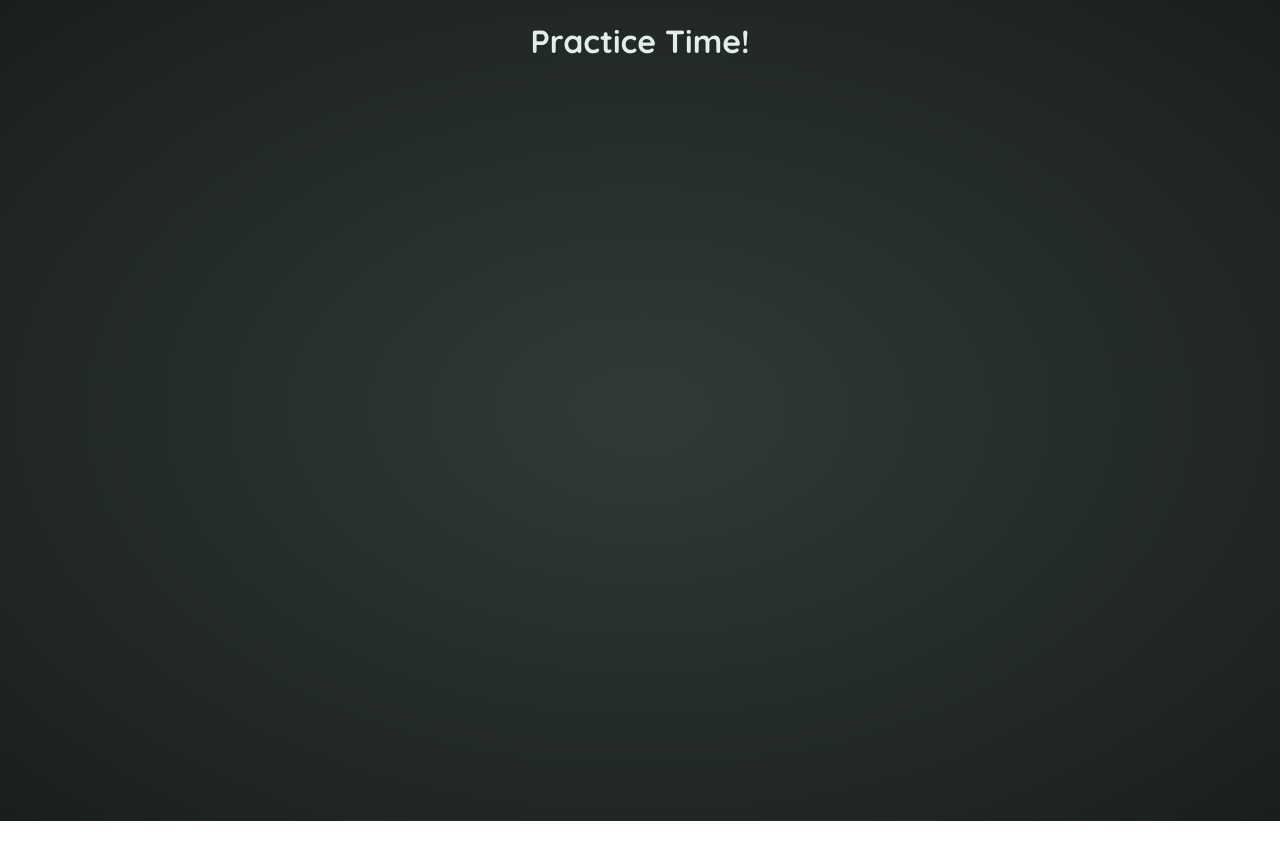
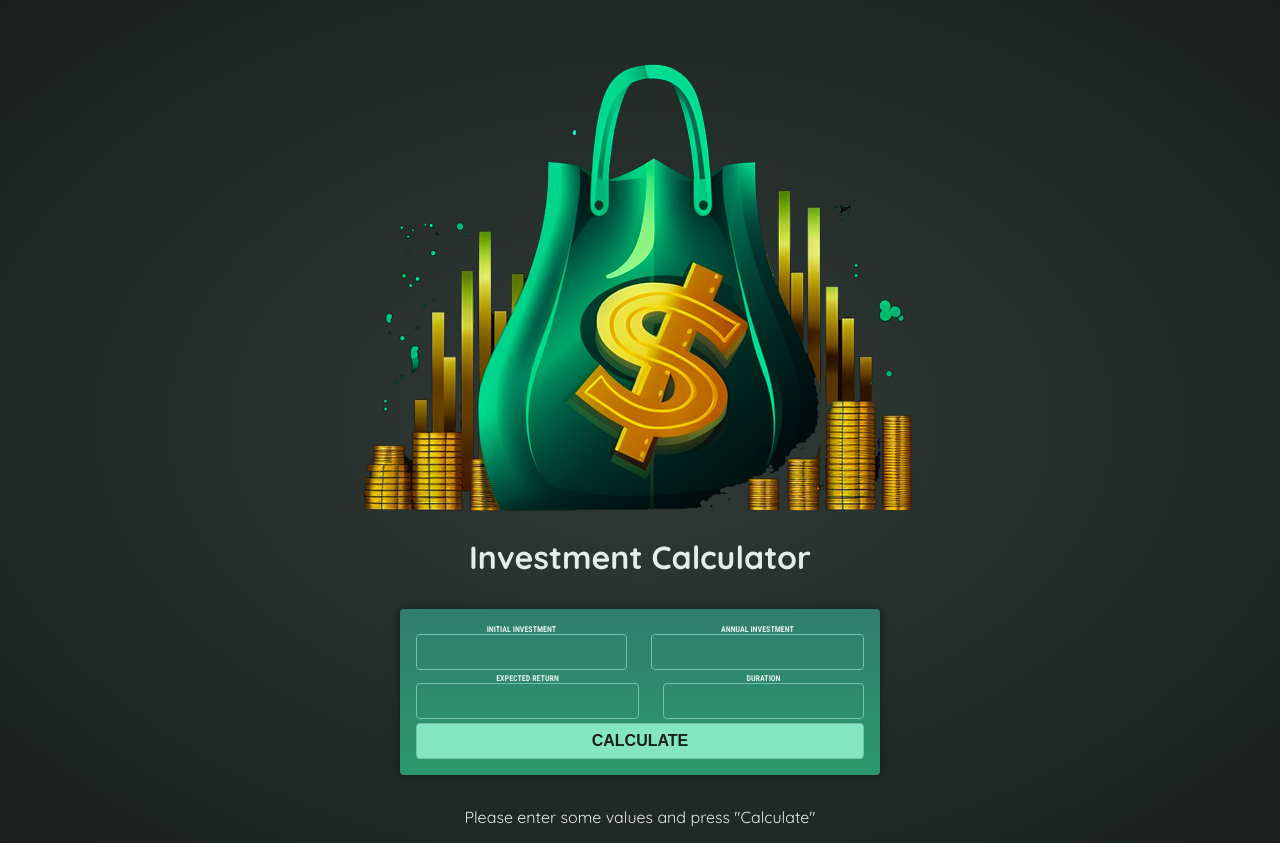
Before and after one commit to DavidMoritz/tutorial-investment-app, an Angular app: page / in a window 1280 px wide. Before the commit the page ends 821 px from the top, so only its background shows below. Built offline with nearby package versions, Linux system fonts and the light colour scheme.

Commit message:
build the logic and output

```diff
--- a/src/app/app.component.html
+++ b/src/app/app.component.html
@@ -1 +1,9 @@
-<h1 class="center">Practice Time!</h1>
+<div class="center">
+  <app-header />
+  <app-user-input (calculate)="handleClickCalculate($event)" />
+  @if(investmentResults) {
+  <app-investment-results [results]="investmentResults" />
+  } @else {
+  <p>Please enter some values and press "Calculate"</p>
+  }
+</div>
--- a/src/app/app.component.ts
+++ b/src/app/app.component.ts
@@ -1,8 +1,22 @@
 import { Component } from '@angular/core';
+import { HeaderComponent } from './header/header.component';
+import {
+  InvestmentResultsComponent,
+  InvestmentResultsData
+} from './investment-results/investment-results.component';
+import { InvestmentDetails, UserInputComponent } from './user-input/user-input.component';
+import { calculateInvestmentResults } from '../investment-results';
 
 @Component({
   selector: 'app-root',
   standalone: true,
   templateUrl: './app.component.html',
+  imports: [HeaderComponent, InvestmentResultsComponent, UserInputComponent]
 })
-export class AppComponent {}
+export class AppComponent {
+  investmentResults?: InvestmentResultsData[];
+
+  handleClickCalculate(details: InvestmentDetails) {
+    this.investmentResults = calculateInvestmentResults(details);
+  }
+}
--- a/src/app/header/header.component.html
+++ b/src/app/header/header.component.html
@@ -1 +1,2 @@
-<p>header works!</p>
+<img src="investment-calculator-logo.png" alt="bag o' money" />
+<h1>Investment Calculator</h1>
--- a/src/app/investment-results/investment-results.component.html
+++ b/src/app/investment-results/investment-results.component.html
@@ -1 +1,22 @@
-<p>investment-results works!</p>
+<table>
+  <thead>
+    <tr>
+      <th>Year</th>
+      <th>Investment Value</th>
+      <th>Interest(Year)</th>
+      <th>Total Interest</th>
+      <th>Invested Capital</th>
+    </tr>
+  </thead>
+  <tbody>
+    @for(result of results(); track result.year) {
+    <tr>
+      <td>{{ result.year }}</td>
+      <td>{{ result.valueEndOfYear | currency }}</td>
+      <td>{{ result.interest | currency }}</td>
+      <td>{{ result.totalInterest | currency }}</td>
+      <td>{{ result.totalAmountInvested | currency }}</td>
+    </tr>
+    }
+  </tbody>
+</table>
--- a/src/app/investment-results/investment-results.component.ts
+++ b/src/app/investment-results/investment-results.component.ts
@@ -1,12 +1,21 @@
-import { Component } from '@angular/core';
+import { CurrencyPipe } from '@angular/common';
+import { Component, input } from '@angular/core';
 
+export interface InvestmentResultsData {
+  year: number;
+  interest: number;
+  valueEndOfYear: number;
+  annualInvestment: number;
+  totalInterest: number;
+  totalAmountInvested: number;
+}
 @Component({
   selector: 'app-investment-results',
   standalone: true,
-  imports: [],
+  imports: [CurrencyPipe],
   templateUrl: './investment-results.component.html',
   styleUrl: './investment-results.component.css'
 })
 export class InvestmentResultsComponent {
-
+  results = input.required<InvestmentResultsData[]>();
 }
--- a/src/app/user-input/user-input.component.html
+++ b/src/app/user-input/user-input.component.html
@@ -1 +1,23 @@
-<p>user-input works!</p>
+<form>
+  <div class="input-group">
+    <label>
+      initial investment
+      <input type="number" name="initial-investment" [(ngModel)]="initialInvestmentInput" />
+    </label>
+
+    <label>
+      annual investment
+      <input type="number" name="annual-investment" [(ngModel)]="annualInvestmentInput" />
+    </label>
+  </div>
+  <div class="input-group">
+    <label>
+      expected return
+      <input type="number" name="expected-return" [(ngModel)]="expectedReturnInput" />
+    </label>
+
+    <label> duration <input type="number" name="duration" [(ngModel)]="durationInput" /> </label>
+  </div>
+
+  <button (click)="onPressCalculate()">Calculate</button>
+</form>
--- a/src/app/user-input/user-input.component.ts
+++ b/src/app/user-input/user-input.component.ts
@@ -1,12 +1,32 @@
-import { Component } from '@angular/core';
+import { Component, output, signal } from '@angular/core';
+import { FormsModule } from '@angular/forms';
 
+export interface InvestmentDetails {
+  initialInvestment: number;
+  duration: number;
+  expectedReturn: number;
+  annualInvestment: number;
+}
 @Component({
   selector: 'app-user-input',
   standalone: true,
-  imports: [],
+  imports: [FormsModule],
   templateUrl: './user-input.component.html',
   styleUrl: './user-input.component.css'
 })
 export class UserInputComponent {
+  calculate = output<InvestmentDetails>();
+  initialInvestmentInput = signal('');
+  annualInvestmentInput = signal('');
+  expectedReturnInput = signal('');
+  durationInput = signal('');
 
+  onPressCalculate() {
+    this.calculate.emit({
+      initialInvestment: Number(this.initialInvestmentInput()),
+      duration: Number(this.durationInput()),
+      expectedReturn: Number(this.expectedReturnInput()),
+      annualInvestment: Number(this.annualInvestmentInput())
+    });
+  }
 }
--- a/src/investment-results.ts
+++ b/src/investment-results.ts
@@ -2,7 +2,15 @@
 // e.g., integrate it into a service or component
 // You may need to tweak it, depending on where and how you use it
 
-function calculateInvestmentResults() {
+import { InvestmentResultsData } from './app/investment-results/investment-results.component';
+import { InvestmentDetails } from './app/user-input/user-input.component';
+
+export function calculateInvestmentResults({
+  initialInvestment,
+  duration,
+  expectedReturn,
+  annualInvestment
+}: InvestmentDetails): InvestmentResultsData[] {
   const annualData = [];
   let investmentValue = initialInvestment;
 
@@ -10,15 +18,14 @@ function calculateInvestmentResults() {
     const year = i + 1;
     const interestEarnedInYear = investmentValue * (expectedReturn / 100);
     investmentValue += interestEarnedInYear + annualInvestment;
-    const totalInterest =
-      investmentValue - annualInvestment * year - initialInvestment;
+    const totalInterest = investmentValue - annualInvestment * year - initialInvestment;
     annualData.push({
       year: year,
       interest: interestEarnedInYear,
       valueEndOfYear: investmentValue,
       annualInvestment: annualInvestment,
       totalInterest: totalInterest,
-      totalAmountInvested: initialInvestment + annualInvestment * year,
+      totalAmountInvested: initialInvestment + annualInvestment * year
     });
   }
 
```
